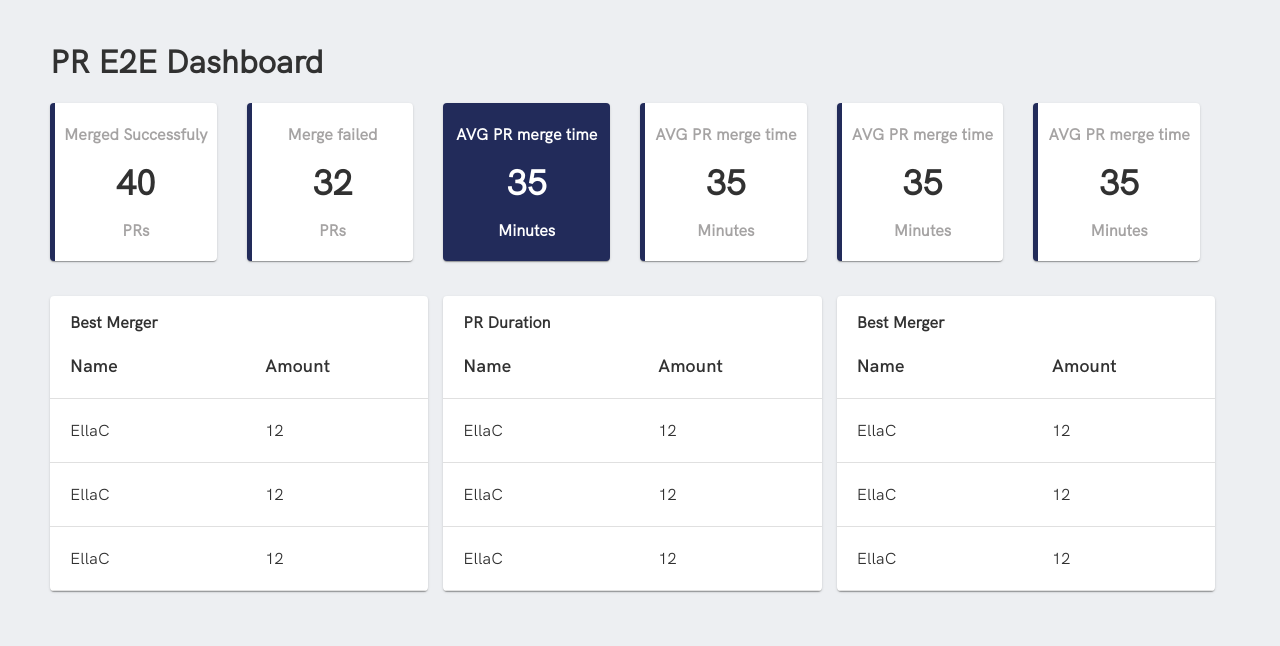
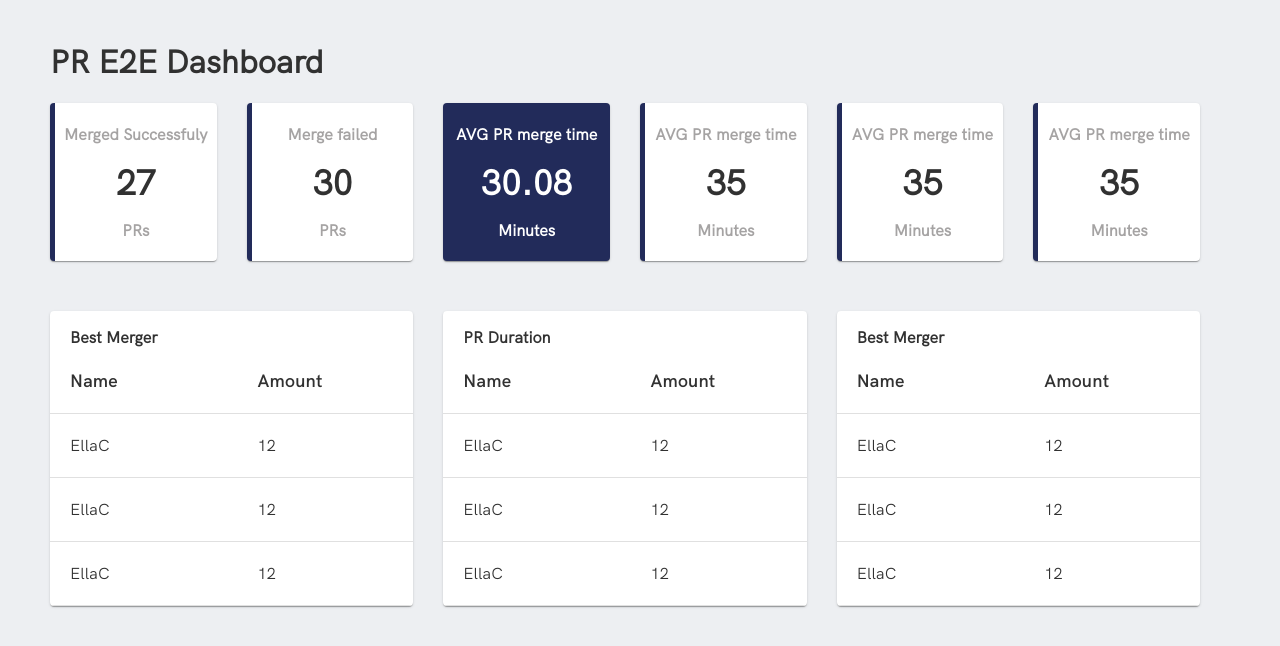
Before and after one commit to gilliC/pr_analytics_dashboard, a React (Create React App) app: page / in a window 1280 px wide. Shown: the top 646 px of the page. Built offline with nearby package versions, Linux system fonts and the light colour scheme.

Commit message:
use json data cards

```diff
--- a/data.json
+++ b/data.json
@@ -34,7 +34,6 @@
     "7539"
   ],
   "success_prs": [
-    "7552",
     "7552",
     "7543",
     "7532",
@@ -84,5 +83,19 @@
     "7583": 24.500008332716668,
     "7585": 37.63334166605
   },
-  "prs_to_ts": [{ "pr_number": "7552", "index": 495, "phase1_ts": 5 }]
+  "search_duration": "5 days & 0 hours",
+  "best_merger": {
+    "kiril": 2,
+    "moyiz": 1,
+    "itamark": 3,
+    "ellac": 2,
+    "guys": 1,
+    "shanil": 5,
+    "meitalz": 1,
+    "guyh": 2,
+    "stava": 2,
+    "inaras": 6,
+    "guytish": 1,
+    "itay.galea": 1
+  }
 }
--- a/src/screens/home/components/mainNumbersRow.js
+++ b/src/screens/home/components/mainNumbersRow.js
@@ -3,6 +3,7 @@ import { makeStyles } from "@material-ui/core/styles";
 import Grid from "@material-ui/core/Grid";
 import { Card } from "../../../common/card";
 import { ReversedCard } from "../../../common/reversedCard";
+import data from "../../../../data.json";
 
 const useStyles = makeStyles({
   container: {
@@ -11,13 +12,23 @@ const useStyles = makeStyles({
   },
 });
 
+const getAvgPrDuration = () => {
+  const array = data && data.merged_to_duration ? Object.values(data.merged_to_duration) : null;
+  if(!array){ return 0 };
+  const avg = array.reduce((a, b) => (a + b)) / array.length;
+  return avg.toFixed(2)
+}
+
 export const MainNumbersRow = (props) => {
   const classes = useStyles();
+  const successPrsCount = data && data.success_prs ? data.success_prs.length : 0;
+  const failedPrsCount = data && data.failed_prs ? data.failed_prs.length : 0;
+  const avgPrDuration = getAvgPrDuration();
   return (
     <Grid md={12} className={classes.container}>
-      <Grid md={2}> <Card label="Merged Successfuly" value={40} valueType="PRs" /> </Grid>
-      <Grid md={2}> <Card label="Merge failed" value={32} valueType="PRs" /> </Grid>
-      <Grid md={2}> <ReversedCard label="AVG PR merge time " value={35} valueType="Minutes" /> </Grid>
+      <Grid md={2}> <Card label="Merged Successfuly" value={successPrsCount} valueType="PRs" /> </Grid>
+      <Grid md={2}> <Card label="Merge failed" value={failedPrsCount} valueType="PRs" /> </Grid>
+      <Grid md={2}> <ReversedCard label="AVG PR merge time " value={avgPrDuration} valueType="Minutes" /> </Grid>
       <Grid md={2}> <Card label="AVG PR merge time " value={35} valueType="Minutes" /> </Grid>
       <Grid md={2}> <Card label="AVG PR merge time " value={35} valueType="Minutes" /> </Grid>
       <Grid md={2}> <Card label="AVG PR merge time " value={35} valueType="Minutes" /> </Grid>
--- a/src/screens/home/components/tablesRow/index.js
+++ b/src/screens/home/components/tablesRow/index.js
@@ -9,7 +9,7 @@ const useStyles = makeStyles({
     flexDirection: "row",
   },
   tableContainer: {
-    margin: 15,
+    margin: 30,
     marginLeft: 0,
   },
 });
```
